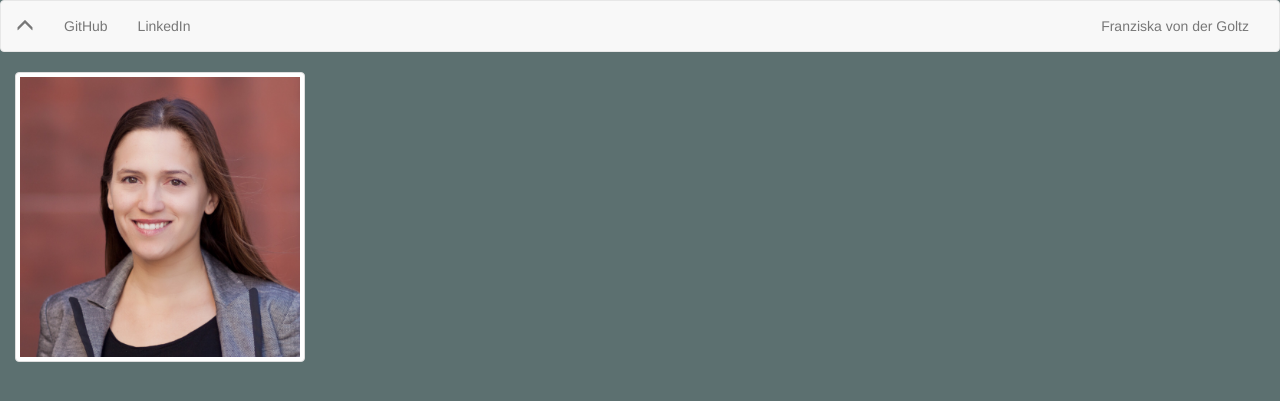
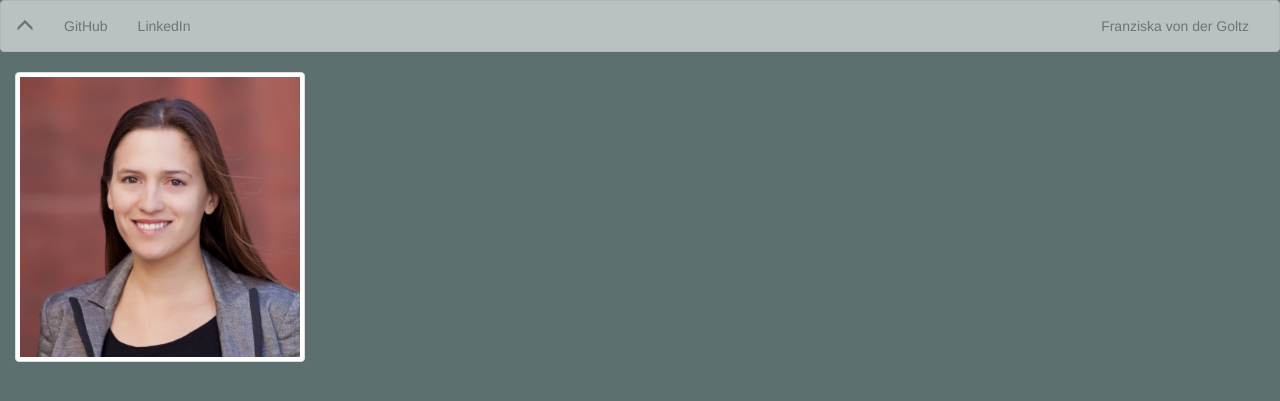
Before and after one commit to franziskagoltz/franziskagoltz, a Flask app: page / in a window 1280 px wide. Shown: the top 401 px of the page. Run offline with Flask 2, Linux system fonts and the light colour scheme; some libraries are stand-ins or nearby versions.

Commit message:
updated opacticy to navbar

```diff
--- a/static/styles.css
+++ b/static/styles.css
@@ -3,3 +3,7 @@
 body {
     background-color: #5C7070;
 }
+
+.navbar {
+    opacity: 0.6;
+}
```
